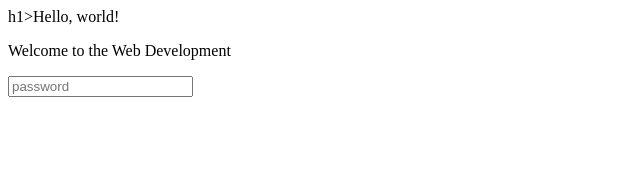
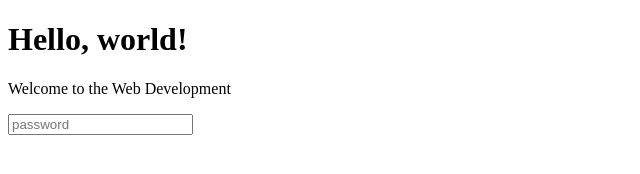
Before and after one commit to abrahanwilnner/Sample-website, a plain HTML site: page features.html in a window 1280 px wide. Shown: the whole page, without its empty margins (0-640 px from the left). Drawn offline with Linux system fonts and the light colour scheme.

Commit message:
Update features.html

```diff
--- a/features.html
+++ b/features.html
@@ -7,7 +7,7 @@
     <title>Document</title>
 </head>
 <body>
-    h1>Hello, world!</h1>
+    <h1>Hello, world!</h1>
     <p>Welcome to the Web Development</p>
     <input type="text" placeholder="password">
 </body>
```
